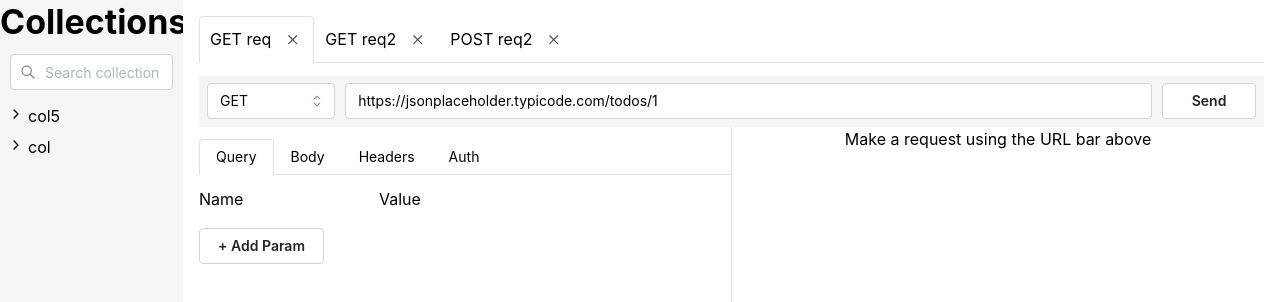
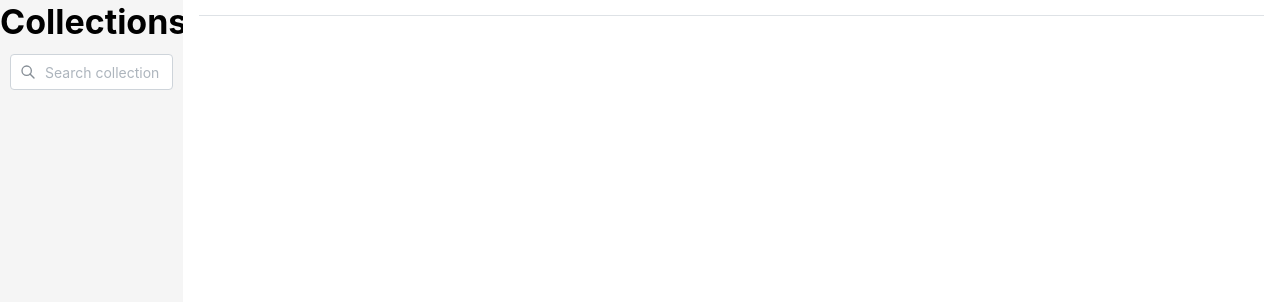
Before and after one commit to JackMartinDev/Yuubin, a React (Vite) app: page / in a window 1280 px wide. Shown: the top 302 px of the page. Built offline with nearby package versions, Linux system fonts and the light colour scheme.

Commit message:
feat: Remove dummy file data and use real backend data

```diff
--- a/src/App.tsx
+++ b/src/App.tsx
@@ -3,24 +3,22 @@ import FileTree from "./components/FileTree/FileTree";
 import classes from "./App.module.css"
 import { Panel, PanelGroup, PanelResizeHandle } from "react-resizable-panels";
 import { CloseButton, Flex, Tabs, Text, Title } from "@mantine/core";
-import { useEffect, useState } from "react";
+import { useEffect } from "react";
 import { invoke } from "@tauri-apps/api/tauri";
 import { useDispatch, useSelector } from "react-redux";
 import { RootState } from "./store/store";
-import { updateActiveRequest, updateRequests } from "./requestSlice";
+import { updateActiveRequest, updateRequests, updatefiles } from "./requestSlice";
 
 function App(): JSX.Element {
     const dispatch = useDispatch()
-    const [files, setFiles] = useState<Data>();
 
     const activeTab = useSelector((state: RootState) => state.request.activeRequest)
-
-    const testingFiles = useSelector((state: RootState) => state.request.files)
+    const files = useSelector((state:RootState) => state.request.files)
     const activeRequests = useSelector((state: RootState) => state.request.activeRequests)
 
     const syncFileSystem = () => {
         //TODO: Remove collecion key from this object
-        invoke('sync_files').then((files) => setFiles(JSON.parse(files as string)))
+        invoke('sync_files').then((files) => dispatch(updatefiles(JSON.parse(files as string))))
     }
 
     useEffect(() => {
@@ -47,7 +45,7 @@ function App(): JSX.Element {
             <PanelGroup direction="horizontal">
                 <Panel defaultSize={15} minSize={10}>
                     <div className={classes.file}>
-                        <FileTree files={testingFiles} />
+                        <FileTree files={files} />
                     </div>
                 </Panel>
                 <PanelResizeHandle />
@@ -56,7 +54,7 @@ function App(): JSX.Element {
                         <Tabs variant="outline" value={activeTab} onChange={(val) => onChangeHandler(val!)} mx="md" mt="md" >
                             <Tabs.List>
                                 {activeRequests.map(activeRequestId =>
-                                    testingFiles.flatMap(collection =>
+                                    files.flatMap(collection =>
                                         collection.requests
                                         .filter(request => request.meta.id === activeRequestId)
                                         .map(request => (
@@ -72,7 +70,7 @@ function App(): JSX.Element {
                             </Tabs.List>
 
                             {activeRequests.map(activeRequestId =>
-                                testingFiles.flatMap(collection =>
+                                files.flatMap(collection =>
                                     collection.requests
                                     .filter(request => activeRequestId === request.meta.id)
                                     .map(request => (
--- a/src/requestSlice.ts
+++ b/src/requestSlice.ts
@@ -1,7 +1,5 @@
 import { createSlice } from "@reduxjs/toolkit";
 import type { PayloadAction } from "@reduxjs/toolkit";
-
-const testFiles:Collection[] = [{"name":"col5","requests":[{"method":"POST","url":"https://jsonplaceholder.typicode.com/todos","body":"{name:Jack}","auth":undefined,"meta":{"name":"req2","sequence":1,"id":"3"}}]},{"name":"col","requests":[{"method":"GET","url":"www.facebook.com","body":undefined,"auth":undefined,"meta":{"name":"req2","sequence":2,"id":"2"}},{"method":"GET","url":"https://jsonplaceholder.typicode.com/todos/1","body":undefined,"auth":undefined,"meta":{"name":"req","sequence":3,"id":"1"}}]}]
 
 export interface RequestState{
     activeRequest: string
@@ -11,8 +9,8 @@ export interface RequestState{
 
 const initialState: RequestState = {
     activeRequest: "1",
-    activeRequests: ["1","2","3"],
-    files: testFiles
+    activeRequests: ["bc7b7e92-321e-4e21-bd6a-d38881fbcd96","2","3"],
+    files: []
 }
 
 export const requestSlice = createSlice({
```
Also changed, not shown: 2 other files (tests, documents, lock files or other folders).
